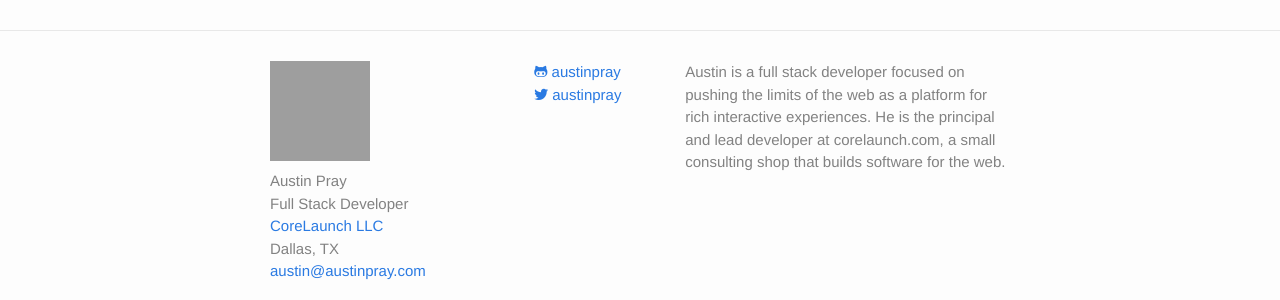
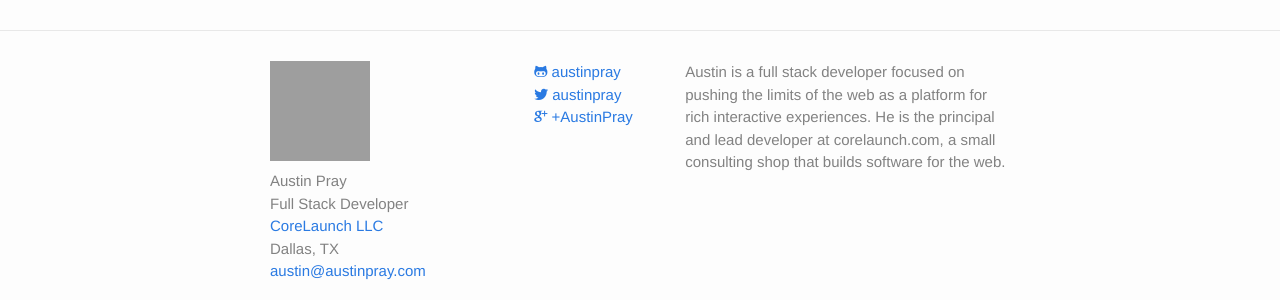
Before and after one commit to austinpray/austinpray.com, a Jekyll site: the page built from index.html, in a window 1280 px wide, cut to the strip 879-1179 px from the top of the page. Built offline with Jekyll 4.4.1, drawn with Linux system fonts in a browser that asks for light colours; grey boxes are pictures that could not be loaded.

Commit message:
adds google plus

```diff
--- a/_config.yml
+++ b/_config.yml
@@ -11,6 +11,7 @@ baseurl: "" # the subpath of your site, e.g. /blog/
 url: "http://austinpray.com" # the base hostname & protocol for your site
 twitter_username: austinpray
 github_username:  austinpray
+gplus_username: +AustinPray
 stackoverflow: "https://stackoverflow.com/users/1585343/austin-pray"
 
 # Build settings
--- a/_includes/footer.html
+++ b/_includes/footer.html
@@ -38,6 +38,14 @@
             </a>
           </li>
           {% endif %}
+          {% if site.gplus_username %}
+          <li>
+            <a href="https://plus.google.com/{{ site.gplus_username }}" rel="publisher">
+              <i class="ion-social-googleplus"></i>
+              <span class="username">{{ site.gplus_username }}</span>
+            </a>
+          </li>
+          {% endif %}
         </ul>
       </div>
 
```
